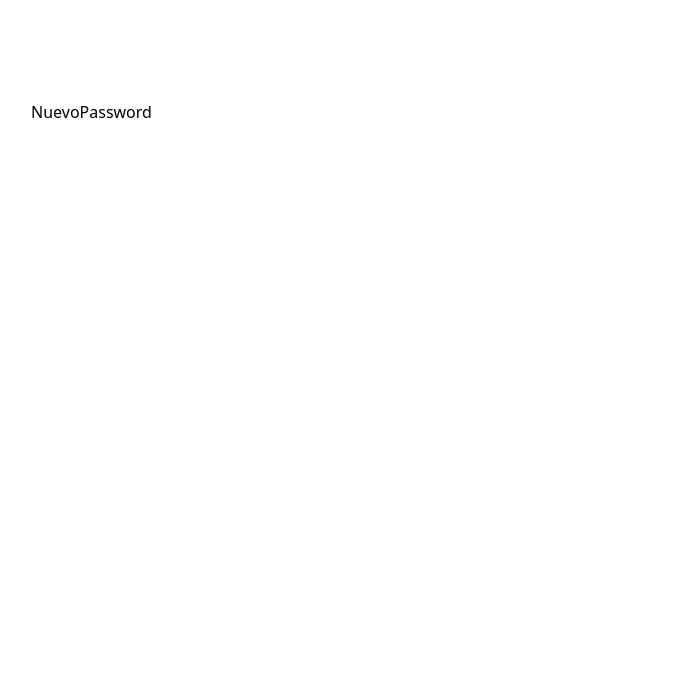
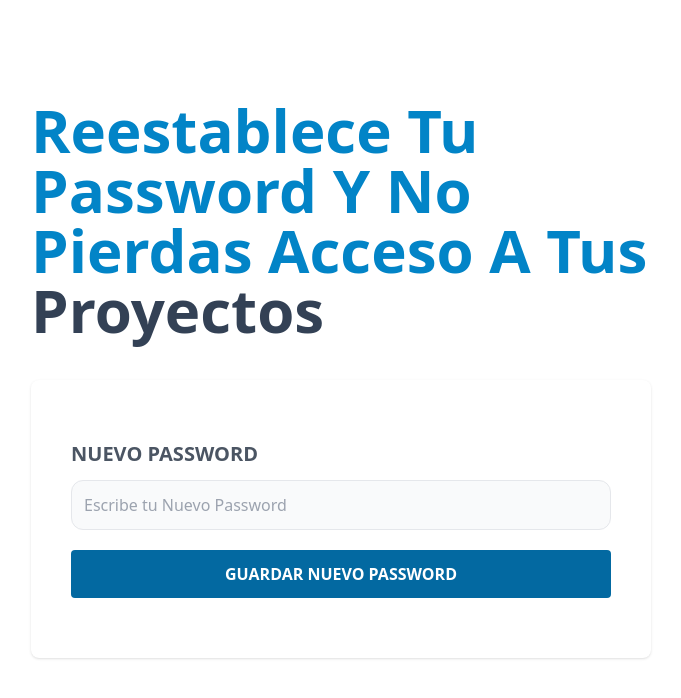
Before and after one commit to crccode/frontend_uptask, a React app: page /olvide-password/1 in a window 1280 px wide. Shown: the top 698 px of the page, without its empty margins (299-980 px from the left). Built offline with nearby package versions, Linux system fonts and the light colour scheme; the HTML template or start-up script is replaced by a standard one.

Commit message:
PAGINA NUEVO PASSWORD

```diff
--- a/src/paginas/NuevoPassword.jsx
+++ b/src/paginas/NuevoPassword.jsx
@@ -1,11 +1,39 @@
-import React from 'react';
-
+import React from "react";
+import { Link, useNavigate } from "react-router-dom";
 const NuevoPassword = () => {
   return (
-    <div>
-      NuevoPassword
-    </div>
+    <>
+      <h1 className="text-sky-600 font-black text-6xl capitalize">
+        Reestablece tu password y no pierdas acceso a tus {""}
+        <span className="text-slate-700">proyectos</span>
+      </h1>
+
+      <form
+        className="my-10 bg-white shadow rounded-lg p-10"
+
+      >
+        <div className="my-5">
+          <label
+            className="uppercase text-gray-600 block text-xl font-bold"
+            htmlFor="password"
+          >
+            Nuevo Password
+          </label>
+          <input
+            id="password"
+            type="password"
+            placeholder="Escribe tu Nuevo Password"
+            className="w-full mt-3 p-3 border rounded-xl bg-gray-50"
+          />
+        </div>
+        <input
+          type="submit"
+          value="Guardar Nuevo Password"
+          className="bg-sky-700 mb-5 w-full py-3 text-white uppercase font-bold rounded hover:cursor-pointer hover:bg-sky-800 transition-colors"
+        />
+      </form>
+    </>
   );
-}
+};
 
 export default NuevoPassword;
```
